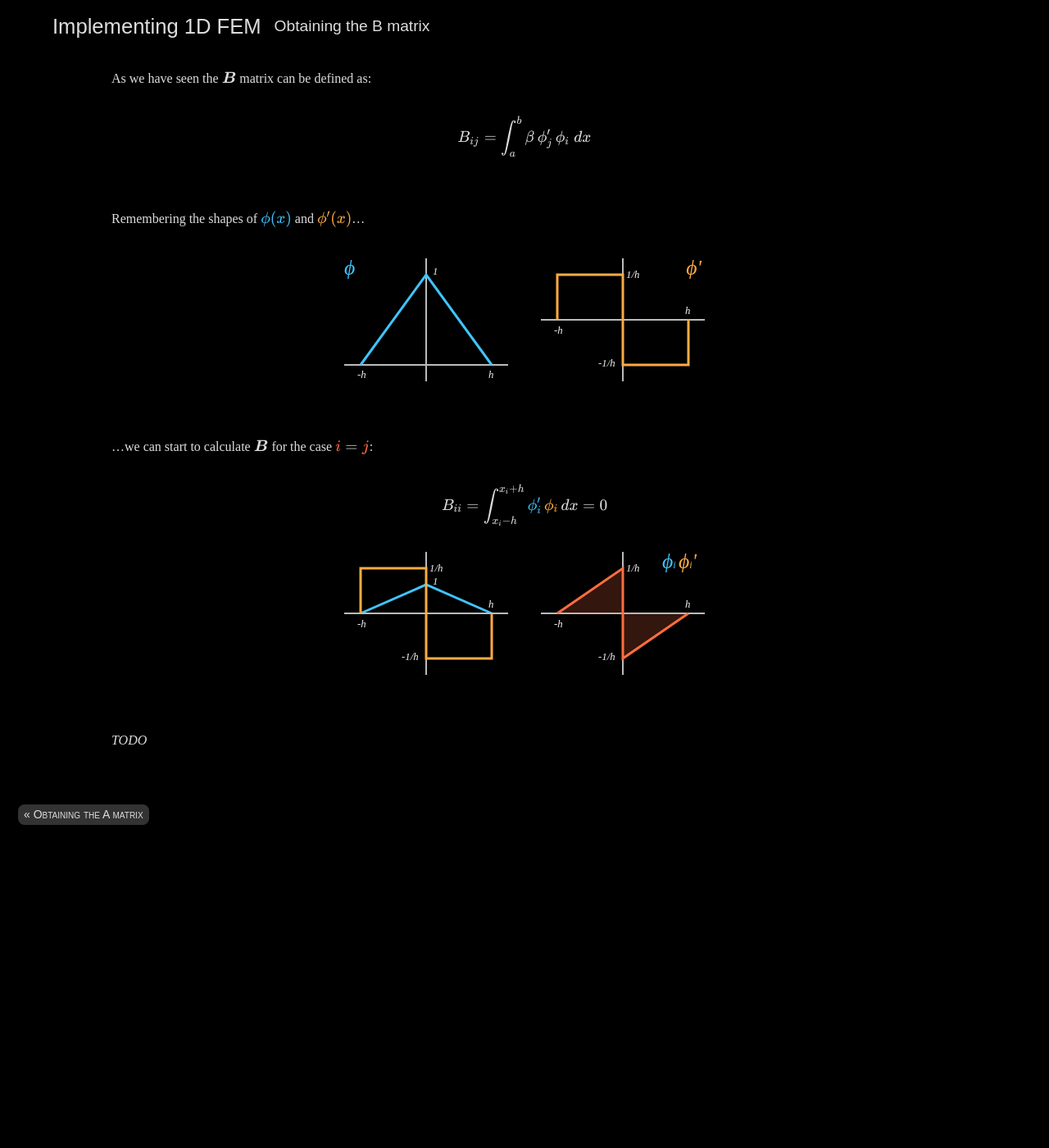
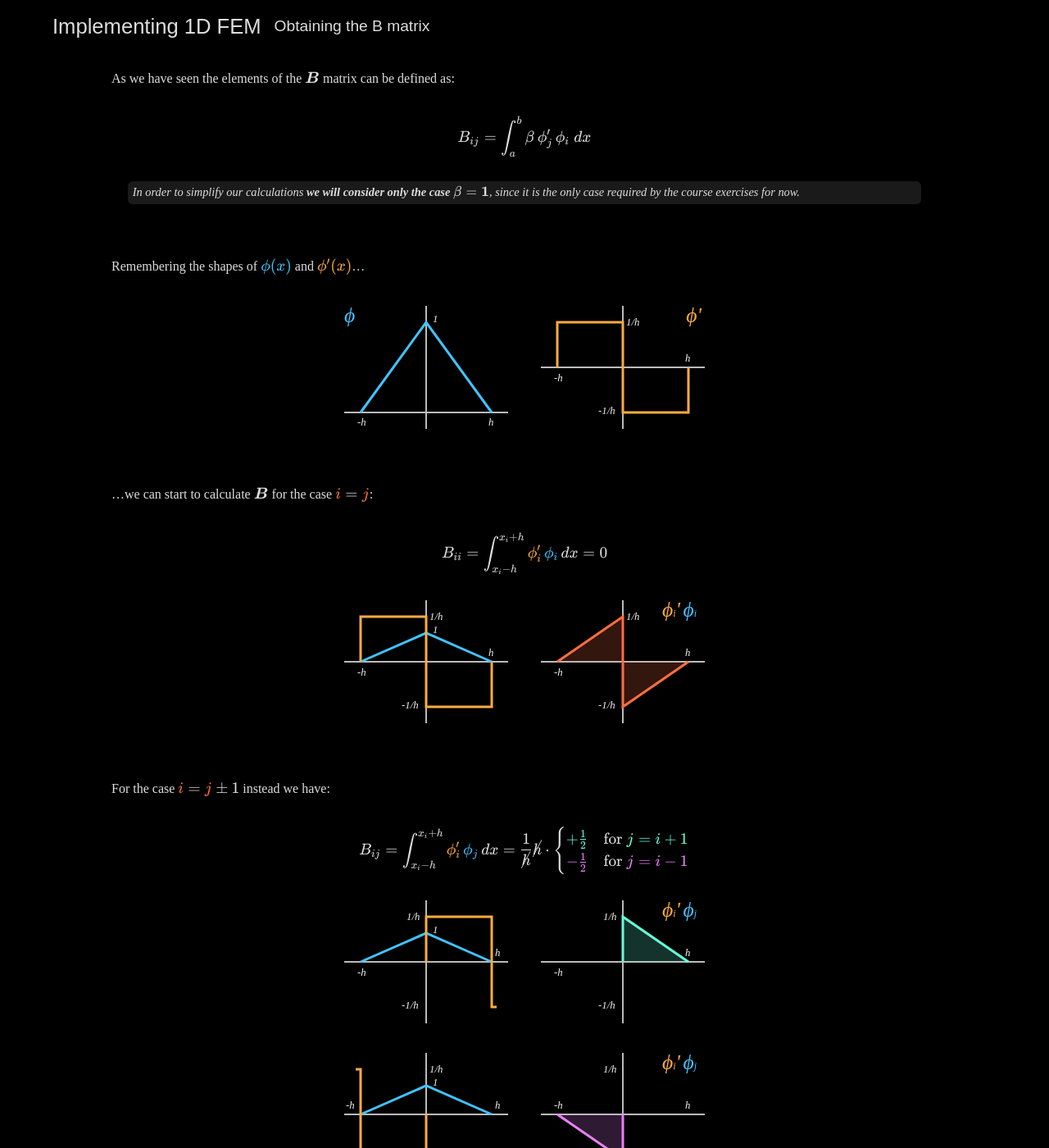
Before and after one commit to unipv-ce18/nmes-lab, a Jekyll site: the page built from _article_sections/1-1d-fem/4-matrix-b.html, in a window 1280 px wide and 1400 px high. Shown: the whole window at 82% size. Built offline with Jekyll 4.4.1, drawn with Linux system fonts in a browser that asks for light colours; nearby versions of some CDN libraries; some web fonts are replaced; some of the changed text lies outside the part shown.

Commit message:
Finish B matrix section, add 2 new colors

```diff
--- a/_article_sections/1-1d-fem/3-matrix-a.html
+++ b/_article_sections/1-1d-fem/3-matrix-a.html
@@ -19,7 +19,7 @@ section: Obtaining the A matrix
 </p>
 
 <p>
-  Let's plot $\phi_i(x)$ and $\phi_i'(x)$ so that we can calculate the coefficients $A_{ij} = \epsilon \int_a^b \phi_j'\phi_i'\,dx$ graphically:
+  Let's plot $\phi_i(x)$ and $\phi_i'(x)$ so that we can calculate the entries $A_{ij} = \epsilon \int_a^b \phi_j'\phi_i'\,dx$ graphically:
 </p>
 <div class="imgh">{% include 1d-fem/plot-phi-phi-prime.svg %}</div>
 
@@ -56,7 +56,7 @@ section: Obtaining the A matrix
 </div>
 
 <p>
-  We can similarly proceed to solve for the case $\greenhl{i} = \pm\bluehl{j}$,
+  We can similarly proceed to solve for the case $\greenhl{i} = \bluehl{j}\pm1$,
   knowing that the product is $\not=0$ only between $0$ and $h$…
 
   $$
--- a/_article_sections/1-1d-fem/4-matrix-b.html
+++ b/_article_sections/1-1d-fem/4-matrix-b.html
@@ -3,10 +3,14 @@ article: Implementing 1D FEM
 section: Obtaining the B matrix
 ---
 <p>
-  As we have seen the $\bm{B}$ matrix can be defined as:
+  As we have seen the elements of the $\bm{B}$ matrix can be defined as:
 
   $$B_{ij} = \int_a^b \beta\,\phi_j'\,\phi_i\;dx$$
 </p>
+<blockquote>
+  In order to simplify our calculations <strong>we will consider only the case $\bold{\beta = 1}$</strong>,
+  since it is the only case required by the course exercises for now.
+</blockquote>
 
 <p>
   Remembering the shapes of $\bluehl{\phi(x)}$ and $\redhl{\phi'(x)}$…
@@ -18,46 +22,37 @@ section: Obtaining the B matrix
 
   $$
   \def\inth{\int_{x_i-h}^{x_i+h}}
-  B_{ii} = \inth \bluehl{\phi_i'}\,\redhl{\phi_i}\,dx = 0
+  B_{ii} = \inth \redhl{\phi_i'}\,\bluehl{\phi_i}\,dx = 0
   $$
 </p>
-<div class="imgh">
-  <svg width="440" height="150" viewBox="0 0 220 75">
-    <defs>
-      <path id="phimul1" d="M 10 37.5 L 50 10 V 65 L 90 37.5"/>
-    </defs>
-    <g class="plot-label">
-      <text x="54" y="20">1</text>
-      <text x="8" y="46">-h</text>
-      <text x="88" y="34">h</text>
-      <text x="52" y="12">1/h</text>
-      <text x="35" y="66">-1/h</text>
-    </g>
-    <g class="plot-blue">
-      <text x="194" y="10" class="plot-fn">
-        ϕ<tspan font-size="6">i</tspan>
-      </text>
-      <path d="M 10 37.5 L 50 20 L 90 37.5" class="plot"/>
-    </g>
-    <g class="plot-red">
-      <text x="215" y="10" class="plot-fn" text-anchor="end">
-        ϕ<tspan font-size="6">i</tspan>'
-      </text>
-      <path d="M 0 37.5 H 100 M 50 0 V 75" class="axis"/>
-      <path d="M 10 37.5 V 10 H 50 V 65 H 90 V 37.5" class="plot"/>
-    </g>
-    <g class="plot-dred" transform="translate(120,0)">
-      <path d="M 0 37.5 H 100 M 50 0 V 75" class="axis"/>
-      <use xlink:href="#phimul1" class="plot"/>
-      <use xlink:href="#phimul1" class="plotarea"/>
-      <g class="plot-label">
-        <text x="8" y="46">-h</text>
-        <text x="88" y="34">h</text>
-        <text x="52" y="12">1/h</text>
-        <text x="35" y="66">-1/h</text>
-      </g>
-    </g>
-  </svg>
-</div>
+<div class="imgh">{% include 1d-fem/plot-b-mul-ij.svg %}</div>
 
-<p><i>TODO</i></p>
+<p>
+  For the case $\dredhl{i} = \dredhl{j}\pm1$ instead we have:
+
+  $$
+  \def\inth{\int_{x_i-h}^{x_i+h}}
+  B_{ij} = \inth \redhl{\phi_i'}\,\bluehl{\phi_j}\,dx = \frac{1}{\cancel{h}} \cancel{h} \cdot
+  \begin{cases}
+    \tealhl{+\frac{1}{2}} &amp; \text{for } \tealhl{j = i + 1}
+  \\
+    \purplehl{-\frac{1}{2}} &amp; \text{for } \purplehl{j = i - 1}
+  \end{cases}
+  $$
+</p>
+<div class="imgh">{% include 1d-fem/plot-b-mul-ij-plus.svg %}</div>
+<div class="imgh">{% include 1d-fem/plot-b-mul-ij-minus.svg %}</div>
+
+<p>
+  We can finally determine the structure of the $\bm{B}$ matrix — stating easily that $B_{ij} = 0$
+  for any other value of $i$ and $j$.
+
+  $$\bm{B} = \frac{1}{2} \begin{pmatrix}
+  0&amp;1&amp;&amp;&amp;&amp;\\
+  -1&amp;0&amp;1&amp;&amp;&amp;\\
+  &amp;-1&amp;0&amp;1&amp;&amp;\\
+  &amp;&amp;&amp;&amp;\ddots&amp;-1\\
+  &amp;&amp;&amp;&amp;-1&amp;0
+  \end{pmatrix}
+  \quad \text{for } \beta = 1$$
+</p>
--- a/_config.yml
+++ b/_config.yml
@@ -15,3 +15,5 @@ text_colors:
   blue:    "#40c4ff"  # Light Blue A200
   red:     "#ffab40"  # Orange A200
   darkred: "#ff6e40"  # Deep Orange A200
+  purple:  "#ea80fc"  # Purple A100
+  teal:    "#64ffda"  # Teal A200
--- a/_sass/article.scss
+++ b/_sass/article.scss
@@ -51,6 +51,18 @@ p .katex .fbox {
 
 article p .katex-display {
   margin-top: 30px;
+}
+
+blockquote {
+  background-color: rgba(255, 255, 255, .1);
+  padding: .2em .4em;
+  font-size: .9em;
+  font-style: italic;
+  border-radius: 6px;
+}
+
+article blockquote {
+  margin: 30px 20px;
 }
 
 .greenhl {
@@ -132,6 +144,25 @@ svg {
     }
   }
 
+  .plot-purple {
+    .plot {
+      stroke: $color-hl-purple;
+    }
+    .plotarea {
+      fill: $color-hl-purple;
+      opacity: .2;
+    }
+  }
+
+  .plot-teal {
+    .plot {
+      stroke: $color-hl-teal;
+    }
+    .plotarea {
+      fill: $color-hl-teal;
+      opacity: .2;
+    }
+  }
 }
 
 div.imgh {
--- a/assets/script/main.js
+++ b/assets/script/main.js
@@ -11,7 +11,9 @@ function onAutoLoad() {
         '\\greenhl': '\\textcolor{#{{ site.text_colors.green }}}{#1}',
         '\\bluehl': '\\textcolor{#{{ site.text_colors.blue }}}{#1}',
         '\\redhl': '\\textcolor{#{{ site.text_colors.red }}}{#1}',
-        '\\dredhl': '\\textcolor{#{{ site.text_colors.darkred }}}{#1}'
+        '\\dredhl': '\\textcolor{#{{ site.text_colors.darkred }}}{#1}',
+        '\\purplehl': '\\textcolor{#{{ site.text_colors.purple }}}{#1}',
+        '\\tealhl': '\\textcolor{#{{ site.text_colors.teal }}}{#1}'
       }
   });
 }
--- a/assets/style/article.scss
+++ b/assets/style/article.scss
@@ -4,5 +4,7 @@ $color-hl-green: {{ site.text_colors.green }};
 $color-hl-blue: {{ site.text_colors.blue }};
 $color-hl-red: {{ site.text_colors.red }};
 $color-hl-dred: {{ site.text_colors.darkred }};
+$color-hl-purple: {{ site.text_colors.purple }};
+$color-hl-teal: {{ site.text_colors.teal }};
 
 @import 'article';
```
Also changed, not shown: _includes/1d-fem/plot-b-mul-ij-minus.svg (added), _includes/1d-fem/plot-b-mul-ij-plus.svg (added), _includes/1d-fem/plot-b-mul-ij.svg (added).
